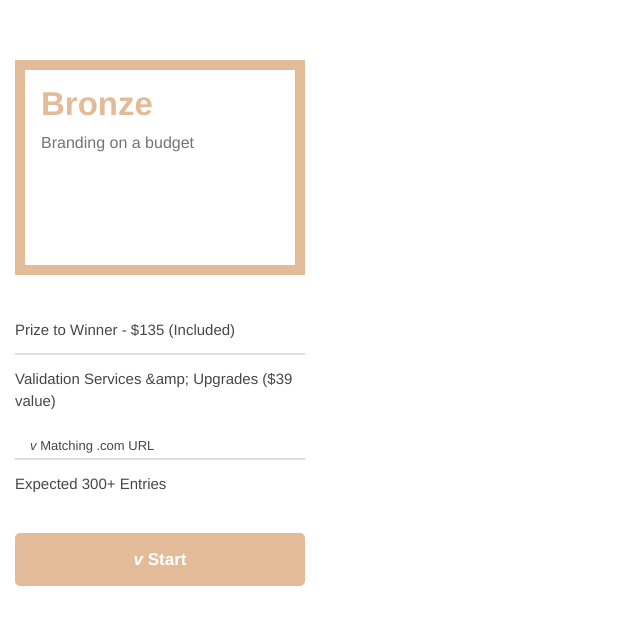
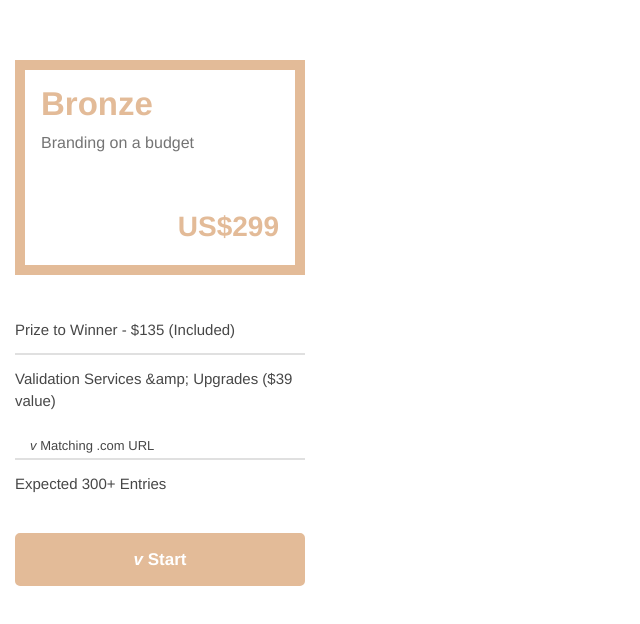
Before and after one commit to KostyaCoder/squad-page, a React (Create React App) app: page / in a window 1280 px wide. Shown: the top 624 px of the page, without its empty margins (0-640 px from the left). Built offline with nearby package versions, Linux system fonts and the light colour scheme.

Commit message:
Fix data destrucu

```diff
--- a/src/components/Box/index.js
+++ b/src/components/Box/index.js
@@ -4,7 +4,12 @@ import CONSTANTS from "../../constants";
 
 export default function Box(props) {
   const {
-    boxData: { colorMenu, boxTitle, textTitle, textPrice },
+    boxData: {
+      colorMenu,
+      boxTitle,
+      textTitle,
+      price: { text: textPrice },
+    },
   } = props;
 
   const classNameColor = classNames({
```
